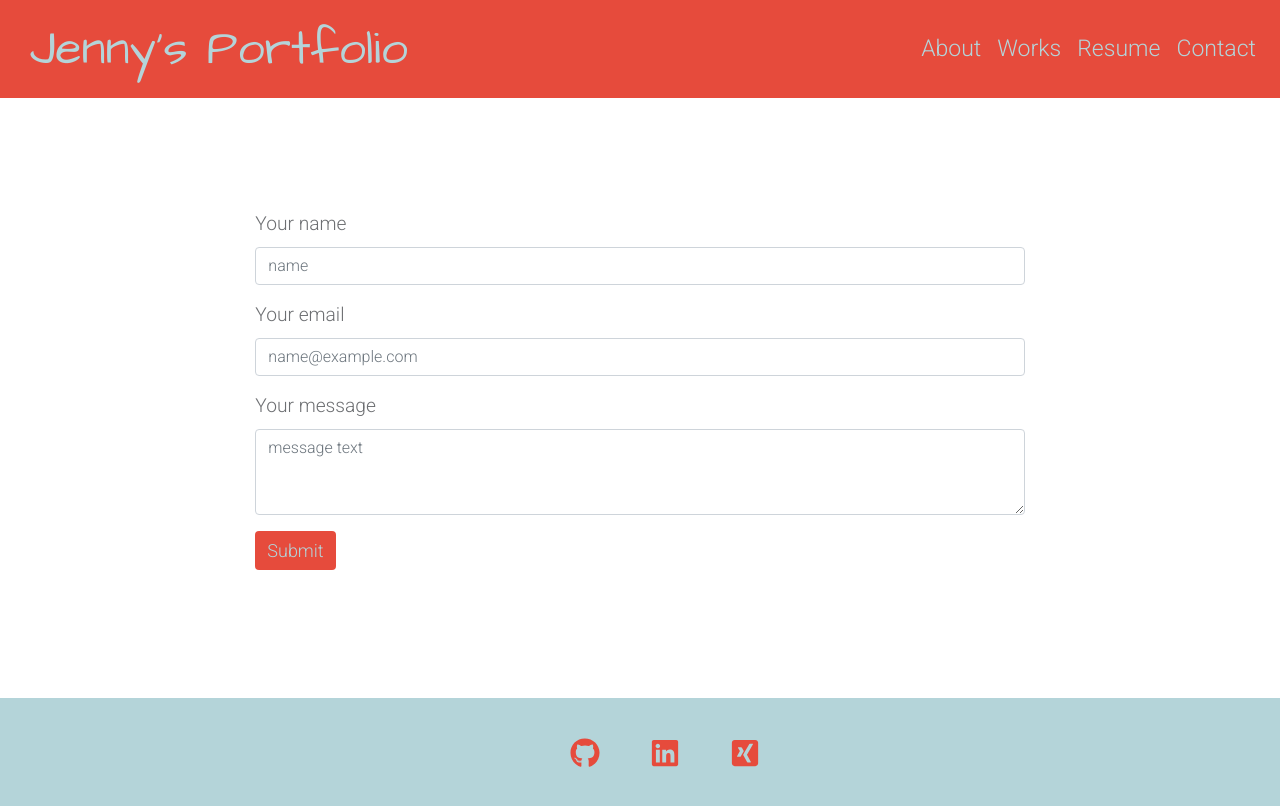
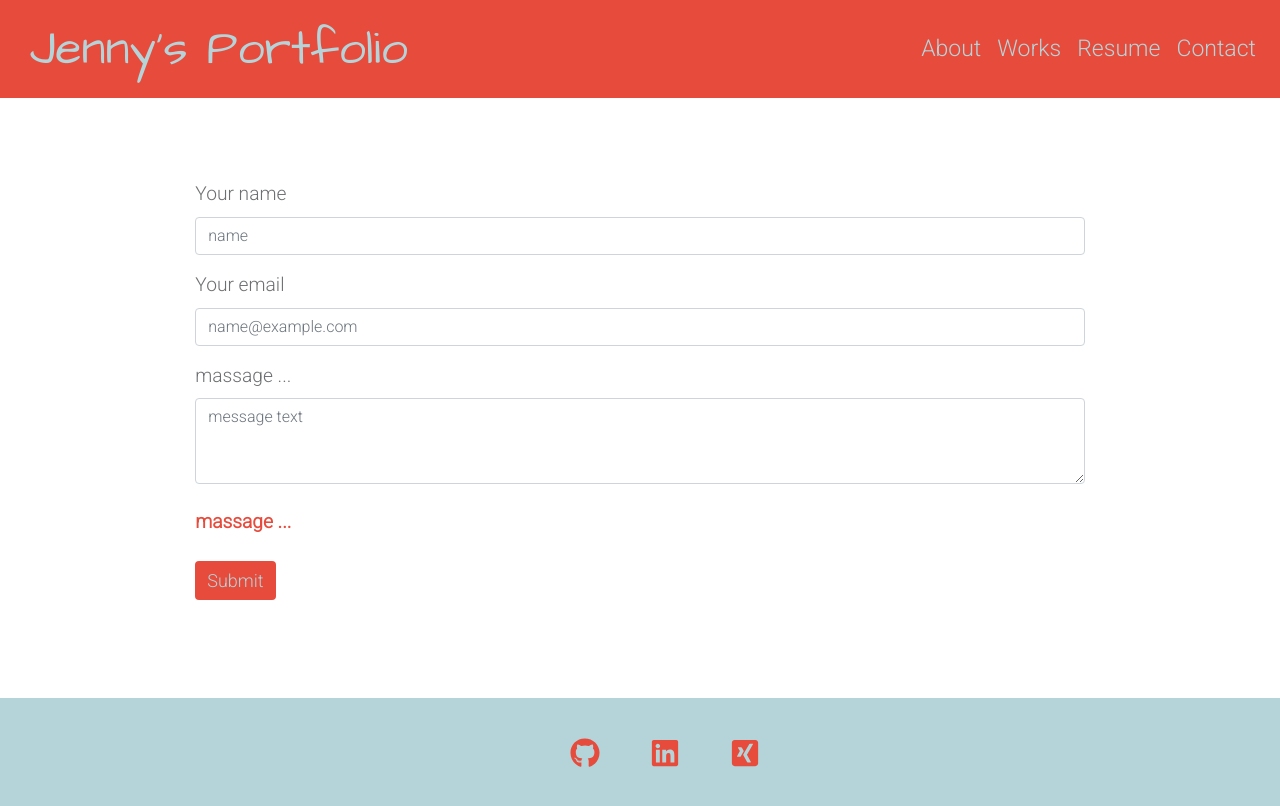
Before and after one commit to JenBerlin/portfolio-react, a React (Create React App) app in the folder portfolio/: page / in a window 1280 px wide. Both pictures are taken after a click on the button "Contact". Built offline with nearby package versions, Linux system fonts and the light colour scheme.

Commit message:
Set-up email validation, useState message

```diff
--- a/portfolio/package.json
+++ b/portfolio/package.json
@@ -7,6 +7,7 @@
     "@testing-library/react": "^12.1.2",
     "@testing-library/user-event": "^13.5.0",
     "bootstrap": "^5.1.3",
+    "email-validator": "^2.0.4",
     "mdbreact": "^5.2.0",
     "react": "^17.0.2",
     "react-bootstrap": "^2.1.1",
--- a/portfolio/src/components/Contact.js
+++ b/portfolio/src/components/Contact.js
@@ -1,9 +1,26 @@
-import React from "react";
+import { useState } from "react";
 import Form from "react-bootstrap/Form";
 import Button from "react-bootstrap/Button";
 import Row from "react-bootstrap/Row";
 
 function Contact() {
+  let [msg, setMessage] = useState("massage ...");
+
+  // Valide the email format as well
+  const validateEmail = (e) => {
+    console.log("Current email", e.target.value);
+    setMessage("Invalid email input");
+    console.log("msg: ", msg);
+  };
+
+  // Only if it's empty
+  // Why does it change the css?
+  const validateMassage = (e) => {
+    console.log("Current massage", e.target.value);
+    setMessage("You must leave a massage - thanks :)");
+    console.log("msg: ", msg);
+  };
+
   return (
     <Form className="form justify-content-center align-items-center">
       <Row className="">
@@ -11,14 +28,25 @@ function Contact() {
           <Form.Label>Your name</Form.Label>
           <Form.Control type="text" placeholder="name" />
         </Form.Group>
-        <Form.Group className="mb-3" controlId="exampleForm.ControlInput1">
+        <Form.Group
+          className="mb-3"
+          controlId="exampleForm.ControlInput1"
+          onBlur={validateEmail}
+        >
           <Form.Label>Your email</Form.Label>
           <Form.Control type="email" placeholder="name@example.com" />
         </Form.Group>
-        <Form.Group className="mb-3" controlId="exampleForm.ControlTextarea1">
-          <Form.Label>Your message</Form.Label>
+        <Form.Group
+          className="mb-3"
+          controlId="exampleForm.ControlTextarea1"
+          onBlur={validateMassage}
+        >
+          <Form.Label>{msg}</Form.Label>
           <Form.Control as="textarea" rows={3} placeholder="message text" />
         </Form.Group>
+        <div className="">
+          <label className="message mb-4 mt-2">{msg}</label>
+        </div>
         <Form.Group className="mb-3">
           <Button className="button" type="submit">
             Submit
--- a/portfolio/src/index.css
+++ b/portfolio/src/index.css
@@ -50,6 +50,11 @@
   display: flex;
 }
 
+.message {
+  color: #e64b3c;
+  font-weight: bolder;
+}
+
 .button {
   background-color: #e64b3c !important;
   border: #e64b3c !important;
```
Also changed, not shown: 2 other files (tests, documents, lock files or other folders).
